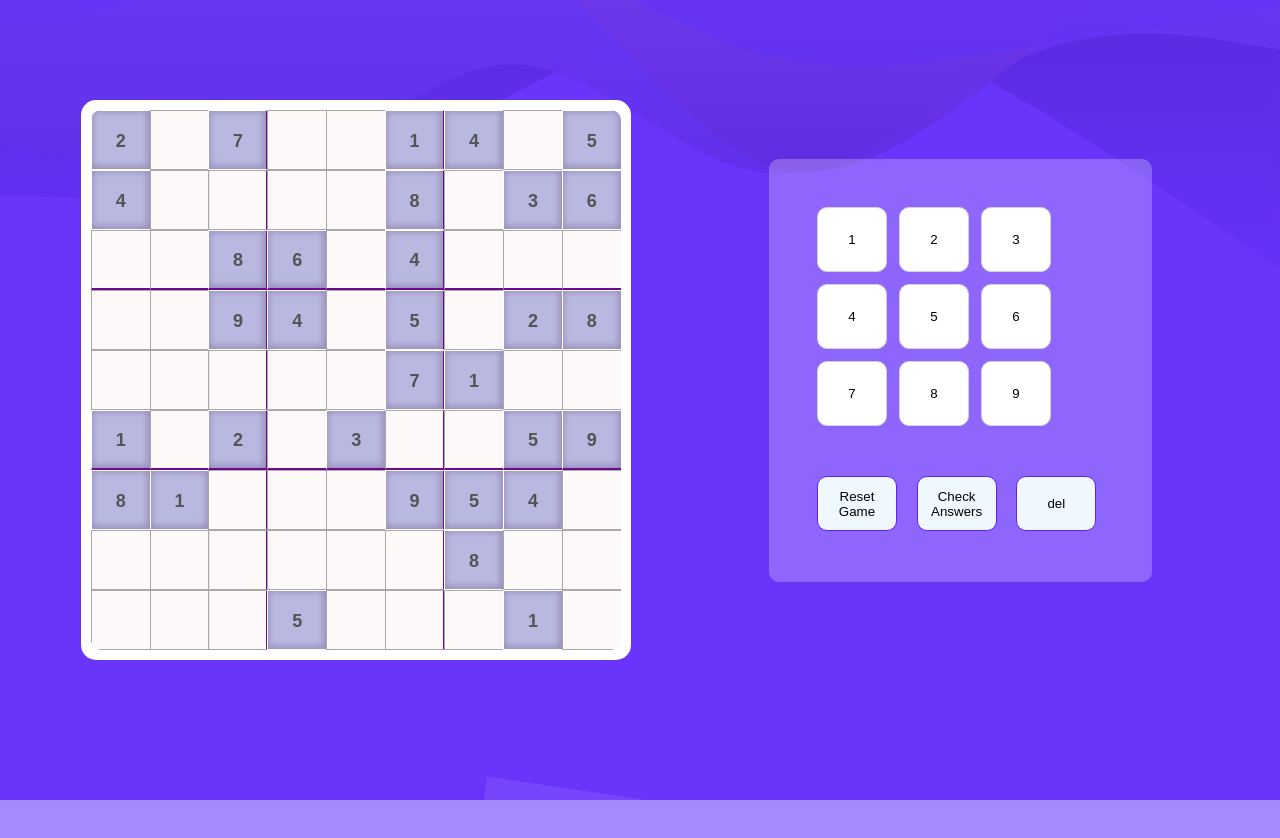
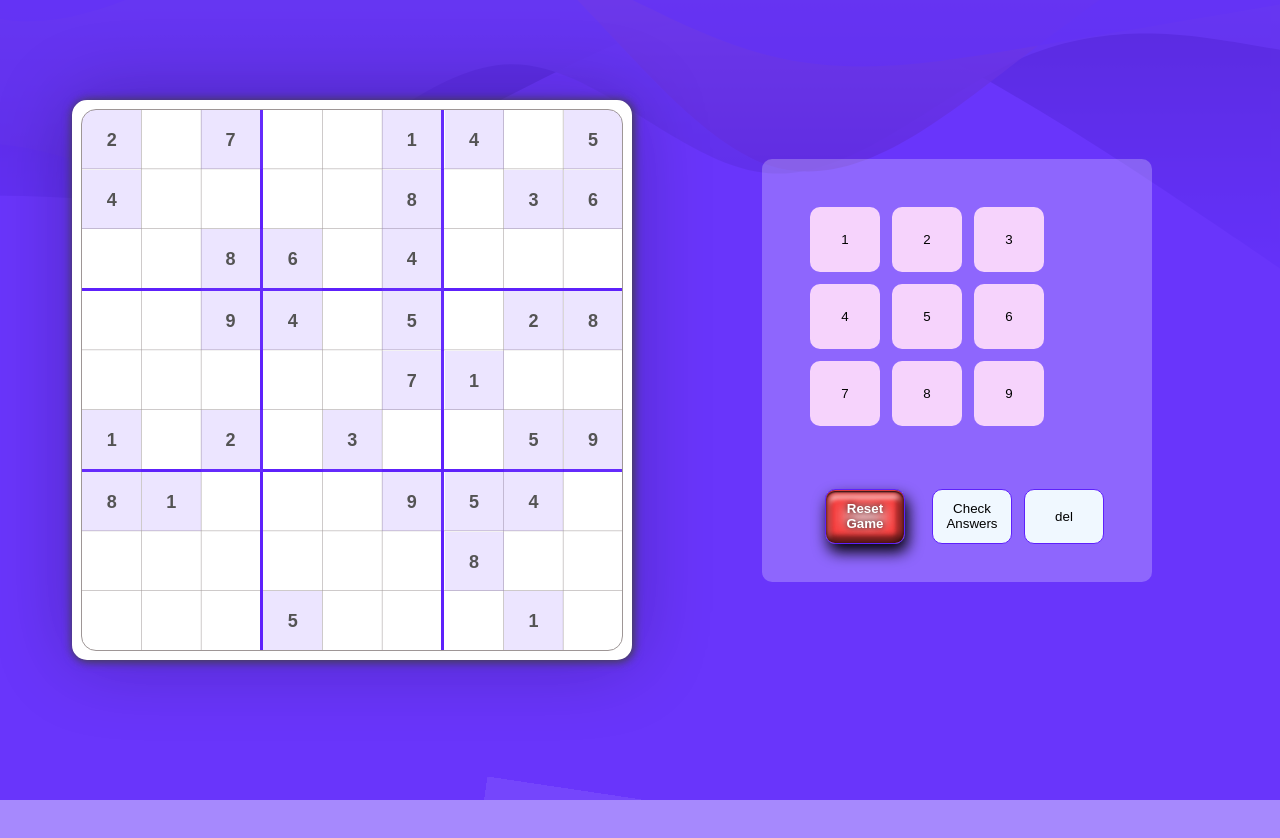
Before and after one commit to SaraDonaldson/portfolio-sudoku, a React (Create React App) app: page / in a window 1280 px wide. Shown: the top 838 px of the page. Built offline with nearby package versions, Linux system fonts and the light colour scheme.

Commit message:
styling for aesthetic appeal

```diff
--- a/src/Components/GameBoardStandardSudoku.jsx
+++ b/src/Components/GameBoardStandardSudoku.jsx
@@ -208,7 +208,9 @@ function GameBoardStandardSudoku() {
           activateCheck={activateCheck}
           editTile={editTile}
         />
+
         </div>
+
 
      <div className='game-screen-right-col'>
             <div className="button-container">
@@ -225,7 +227,7 @@ function GameBoardStandardSudoku() {
                 </div>
 
                 <div className="checking-buttons">
-                    <button type="button" onClick={(e)=>toggleResetBoardModal()}>Reset Game</button>
+                    <button className='reset-button' type="button" onClick={(e)=>toggleResetBoardModal()}>Reset Game</button>
                     <button type="button" onClick={(e)=>checkGame()}>Check Answers</button>
                     <button type="button" onClick={(e)=> editTile(0)}>del</button>
                 </div>
--- a/src/StyleSheets/standardsudoku.css
+++ b/src/StyleSheets/standardsudoku.css
@@ -86,12 +86,34 @@ p{
 }
 
 .input-buttons button {
-    background-color: rgb(255, 255, 255);
+    background-color: rgb(246, 211, 252);
     transition: 0.4s;
-    border: 1px solid lightgray;
+    border: none;
     height: 65px;
     width: 70px;
     border-radius: 10px;
+    /* box-shadow:
+
+
+                bottom dimensional shadow
+                inset -0.5px -8px 2px 0px rgb(160, 160, 160),
+                inset -8px -2px 4px 0px rgb(148, 148, 148),
+                inset -9px -11px 10px 0px rgb(255, 255, 255),
+                inset 7px 5px 10px 5px rgb(242, 242, 242),
+                inset 0px 0px 0px 0px black,
+
+                right dimensional shadow
+
+                inset -7px 0px 10px 0px rgb(242, 242, 242),
+                inset -7px 0px 15px 0px rgb(143, 143, 143),
+
+
+
+
+                -0.5px -1.5px 5px 0px rgba(255, 255, 255, 0.58),
+                -1px -2px 8px 0px rgba(157, 156, 156, 0.614),
+                2px 2px 5px 1px black,
+                 0px 0px 15px 1px rgba(0, 0, 0, 0.186); */
 }
 .input-buttons button:hover {
     background-color: rgb(198, 198, 255);
@@ -127,16 +149,36 @@ p{
     background-color: rgb(198, 198, 255);
 }
 
+.reset-button{
+    cursor:pointer;
+    background-color: #fb9d9d;
+    margin: 15px;
+    height: 80px;
+    width: 80px;
+    border-radius: 50%;
+    border:1.5px solid white;
+    color: white;
+    text-shadow: 0px 0px 6px rgb(0, 0, 0);
+    font-weight: 600;
+    box-shadow: inset 0px 1px 1px 0px  #f64141,
+                inset -1px -2px 8px 0px  black,
+                inset 0px 2px 2px 0px  black,
+                inset 0px 1.5px 4px 5px  #f64141d3,
+                inset 2px 8px 5px 0px white,
+                inset 0px -1px 15px 0px  #f641417a,
+                inset -1px -2px 10px 0px  black,
+                inset -2px -2px 5px 5px  #ac2c2c,
+                inset 0px 0px 15px 20px  #f64141,
+                3px 8px 15px 0px black;
+}
 /* -------------------------------------------------------------------------------------- */
 /* --------Sudoku Grid---------- */
 
 
 .standard-sudoku-grid-container {
-    width: 540px;
-    height: 540px;
-    /* background-color: grey; */
+    width: 550px;
+    height: 550px;
     background-color: rgb(253, 253, 253);
-    /* background:  radial-gradient(circle, rgba(167,167,255,1) 0%, rgba(22,22,98,1) 82%, rgba(52,53,70,1) 100%); */
     margin: 0 auto;
     margin-top: 100px;
     display: flex;
@@ -144,6 +186,13 @@ p{
     border: 5px solid white;
     padding-bottom: 10px;
     border-radius: 15px;
+    box-shadow: 1px 1px 10px 1px rgb(65, 65, 65),
+                0px 0px 80px 1px rgba(0, 0, 0, 0.248);
+    background-image: url('../sudokuGridBackground.png');
+    aspect-ratio: 1/1;
+    padding:0;
+    align-items: center;
+    justify-content: center
 
 }
 
@@ -154,22 +203,28 @@ p{
     display: grid;
     grid-template-columns: 1fr 1fr 1fr 1fr 1fr 1fr 1fr 1fr 1fr;
     grid-template-rows: 1fr 1fr 1fr 1fr 1fr 1fr 1fr 1fr 1fr;
-    border: 5px solid white;
+    gap: 0.5px;
+    border:1px solid #9E9696;
     border-radius: 15px;
     overflow:hidden;
+    justify-items: center;
+    align-items: center;
+    aspect-ratio: 1/1;
+
 }
 
 
 /* ----------------------------------------------------------------- */
 
 .tile {
-    /* width: 59.5px;
-    height: 59.5px; */
     height: auto;
     width: auto;
+    width: 59px;
+    height: 59px;
     aspect-ratio: 1/1;
     color: white;
-    border: 0.1px solid rgb(168, 168, 168);
+    /* border: 0.5px solid rgb(168, 168, 168); */
+    border: none;
     font-size: 20px;
     font-weight: bold;
     display: flex;
@@ -180,8 +235,8 @@ p{
     flex-wrap: wrap;
     overflow: hidden;
     padding: none !important;
-    /* border-radius: 5px; */
-    background-color: rgba(255, 249, 249, 0.788);
+    background-color: rgba(255, 255, 255, 0);
+
 }
 
 button {
@@ -194,20 +249,24 @@ button {
 
 /* --------Tiles that are not 'clues'---------- */
 .edited {
-    background-color: rgb(215, 215, 215);
+    background-color: transparent;
+    background-color: #e29aff07;
     color: rgb(0, 0, 0);
 }
 .edited button:hover {
     color: grey;
 }
 
+
 /* --------Clues - cannot be edited---------- */
 .original-nums{
- background-color:rgb(184, 184, 224);
- border: 0.5px solid rgb(255, 255, 255);
- box-shadow: inset -1px -1px 6px 2px #2a023a39;
- transition: 0.4s;
- color: rgb(161, 6, 167);
+    background-color:rgba(140, 94, 255, 0.162);
+    border: none;
+    transition: 0.4s;
+
+
+
+
 }
 
 /* --------styles for when tile is selected---------- */
@@ -218,16 +277,14 @@ button {
     z-index: 2;
 } */
 button.selected {
-    background: none;
+    background-color: white;
     color: white;
     text-shadow: 0px 0px 3px white;
-    box-shadow: 0px 0px 6px 5px rgb(94,33,521,0.8);
-    /* border-radius: 5px; */
-    border: 1px solid white;
-    z-index: 3;
-    border-radius: 15%;
-    width: 60px;
-    height: 60.5px;
+    box-shadow: 0px 0px 6px 2px rgb(94,33,251,0.8),
+                inset 0px 0px 1px 0.5px rgb(94,33,251,0.8);
+    border: none;
+    border-radius: 10px;
+
 
 }
 
@@ -239,20 +296,30 @@ button.selected {
 }
 
 /* --------box section lines---------- */
+
 .horizontal-divide{
-    border-bottom: 2px solid  rgb(108, 10, 144);
+    border-bottom: 3px solid transparent;
+
+    /* border-bottom: 3px solid yellow; */
+    height:61.7px;
+
 }
 
 .vertical-divide {
-    border-right: 2px solid  rgb(108, 10, 144) !important;
+    border-right: 3px solid  transparent;
+
+    /* border-right: 3px solid  yellow; */
+    width: 61.7px;
 
 }
 
 
+
 /* --------feature/button functions---------- */
 .incorrect-answer {
-    /* color: rgb(222, 7, 7); */
-    color: rgb(222, 7, 7);
+   background-color: transparent;
+   text-shadow: 0px 0px 10px rgba(249, 74, 74, 0.901);
+
 }
 
 
@@ -260,8 +327,12 @@ button.selected {
 /* --------Reset Game Modal ---------- */
 .overlay{
     margin: 0 auto;
-    background-color: rgba(255, 255, 255, 0.409);
-    border: solid 1px red;
+    /* background-color: rgb(255, 255, 255); */
+    z-index: 10;
+    width: 100%;
+    height: 100%;
+    z-index: 10;
+
 }
 
 .outer-reset-modal{
@@ -274,21 +345,31 @@ button.selected {
     display: flex;
     justify-content: center;
     align-items: center;
-    border: solid 1px blue;
+    background-color: rgba(95, 33, 251, 0.301);
+    backdrop-filter: blur(1px);
 
 }
 
 .inner-reset-modal{
     position:relative;
     padding: 32px;
-    width: 60%;
-    /* max-width: 640px; */
-    height: 200px;
-    background-color: white;
-    border:solid 1px green;
+    width: 350px;
+    height: 300px;
+    /* border: 3px solid rgba(4, 4, 4, 0.48); */
+    background-color: rgba(255, 255, 255, 0.765);
     border-radius: 2px;
     text-align: center;
-    border-radius: 15px;
+    border-radius: 10px;
+    box-shadow: 2px 2px 5px 0px rgba(0, 0, 0, 0.723),
+                0px 0px 20px 5px rgba(0, 0, 0, 0.519),
+                0px 0px 15px 2px rgba(65, 24, 171, 0.899),
+                0px 0px 600px 20px rgba(29, 9, 79, 0.899),
+                inset 2px 2px 5px 0px black,
+                inset 5px 5px 8px 0px rgb(250, 250, 250),
+                inset 0px 16px 15px 2px rgba(95, 33, 251, 0.899);
+    backdrop-filter: blur(10px);
+
+
 }
 
 .inner-reset-modal .exit-modal-btn {
@@ -315,10 +396,26 @@ button.selected {
 
 .yes-reset-btn{
     cursor:pointer;
-    background-color: #e29aff;
-    margin: 5px;
-    height: 40px;
-    width: 60px;
+    background-color: #fb9d9d;
+    margin: 15px;
+    height: 80px;
+    width: 80px;
+    border-radius: 50%;
+    border:1.5px solid white;
+    color: white;
+    text-shadow: 0px 0px 6px rgb(0, 0, 0);
+    font-weight: 600;
+    box-shadow: inset 0px 1px 1px 0px  #f64141,
+                inset -1px -2px 8px 0px  black,
+                inset 0px 2px 2px 0px  black,
+                inset 0px 1.5px 4px 5px  #f64141d3,
+                inset 2px 8px 5px 0px white,
+                inset 0px -1px 15px 0px  #f641417a,
+                inset -1px -2px 10px 0px  black,
+                inset -2px -2px 5px 5px  #ac2c2c,
+                inset 0px 0px 15px 20px  #f64141,
+                3px 8px 15px 0px black;
+
 }
 
 .no-reset-btn{
```
Also changed, not shown: src/sudokuGridBackground.png (added).
